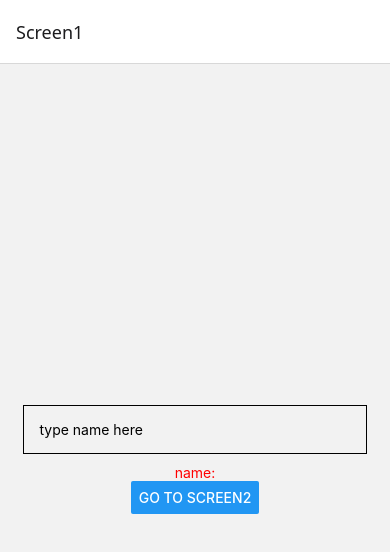
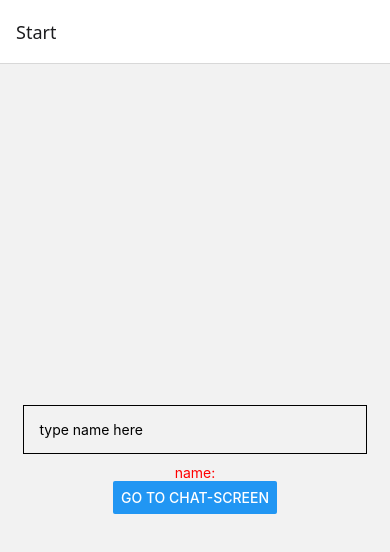
Before and after one commit to dwyertyrell/chat-app, a React Native app: screen /Start in a window 390 px wide. Shown: the top 552 px of the page. Built offline with nearby package versions, Linux system fonts and the light colour scheme.

Commit message:
Rename screens and update navigation routes
Renamed Screen1 to Start and Screen2 to Chat, updating all imports and navigation route names accordingly. Also updated button text and added a background color to the Chat screen.

```diff
--- a/App.js
+++ b/App.js
@@ -1,7 +1,7 @@
 import { StatusBar } from 'expo-status-bar';
 import { StyleSheet, Text, View } from 'react-native';
-import Screen1 from './components/Screen1';
-import Screen2 from './components/Screen2';
+import Start from './components/Start';
+import Chat from './components/Chat';
 import { NavigationContainer } from '@react-navigation/native';
 import { createNativeStackNavigator } from '@react-navigation/native-stack';
 
@@ -11,16 +11,16 @@ export default function App() {
   return (
     <NavigationContainer >
       <Stack.Navigator
-      initialRouteName= 'Screen1'
+      initialRouteName= 'Start'
       >
 
         <Stack.Screen
-        name='Screen1'
-        component={Screen1}
+        name='Start'
+        component={Start}
         />
         <Stack.Screen
-        name='Screen2'
-        component={Screen2}
+        name='Chat'
+        component={Chat}
         />
       </Stack.Navigator>
     </NavigationContainer>
--- a/components/Screen2.js
+++ b/components/Chat.js
@@ -2,7 +2,7 @@ import { StyleSheet, Text, View } from "react-native";
 import { useEffect } from "react";
 
 
-const Screen2 = ({route, navigation}) => {
+const Chat = ({route, navigation}) => {
 
   const {name} = route.params
 
@@ -20,7 +20,8 @@ const styles = StyleSheet.create({
   container:{
     flex: 1,
     justifyContent: 'center',
-    alignItems: 'center'
+    alignItems: 'center',
+    backgroundColor:'yellow'
   }
 })
-export default Screen2
+export default Chat
--- a/components/Screen1.js
+++ b/components/Start.js
@@ -1,7 +1,7 @@
 import { Button, StyleSheet, Text, TextInput, View } from "react-native";
 import {useState} from 'react'
 
-const Screen1 = ({navigation}) => {
+const Start = ({navigation}) => {
   const [name, setName] = useState('');
 
   return (
@@ -14,8 +14,8 @@ const Screen1 = ({navigation}) => {
       ></TextInput>
       <Text style={styles.text}> name: {name}</Text>
       <Button
-      onPress={() => navigation.navigate('Screen2', {name: name})}
-      title='go to screen2'
+      onPress={() => navigation.navigate('Chat', {name: name})}
+      title='go to Chat-screen'
       ></Button>
     </View>
   )
@@ -39,4 +39,4 @@ const styles = StyleSheet.create({
 
 })
 
-export default Screen1;
+export default Start;
```
